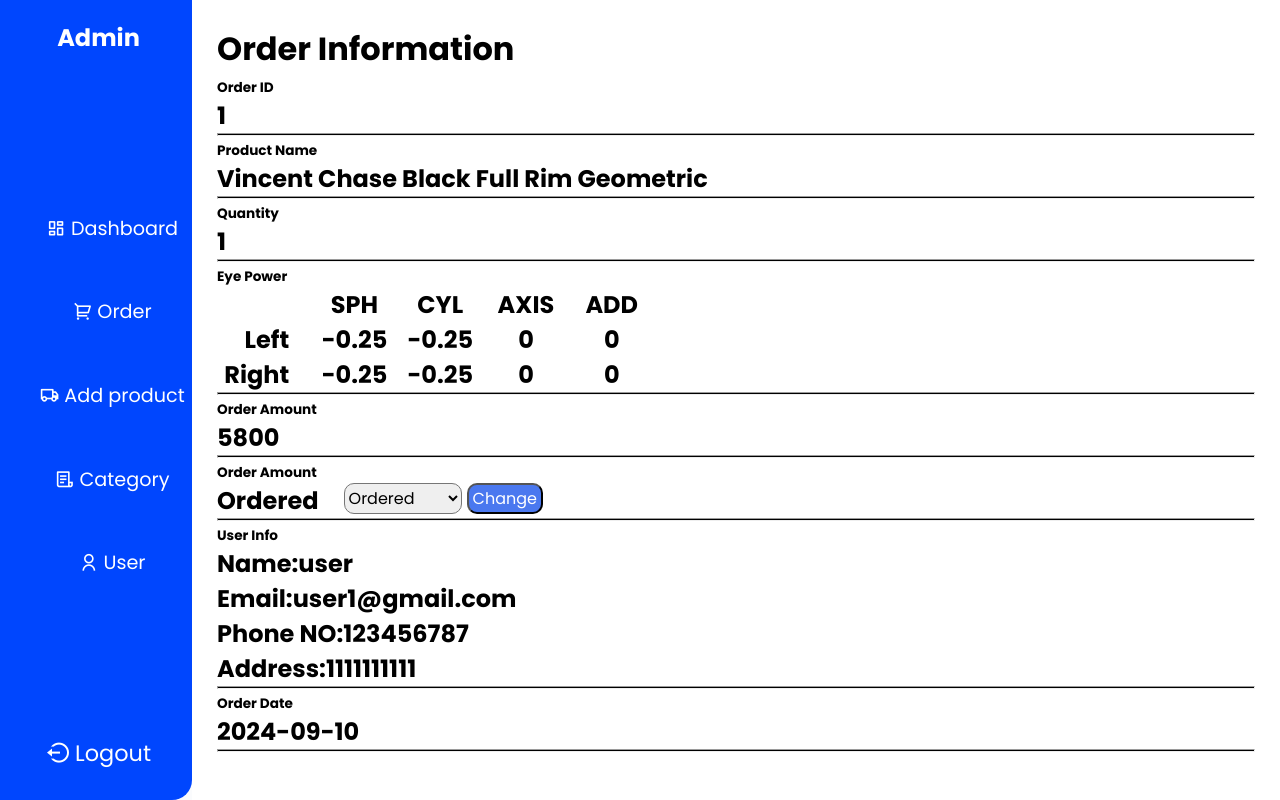
After one commit to Rafik-Lakhani/Alpha-Eye-E-Commerce-, a PHP site: page /admin/vieworder.php?orderid=1 in a window 1280 px wide. The commit adds this page. Run offline with PHP 8.4, Linux system fonts and the light colour scheme; a user stored in the database is signed in; data comes from the database, SQL or seed files in the repository; some libraries are stand-ins or nearby versions.

Commit message:
add vieworder page in admin

```diff
--- /dev/null
+++ b/admin/stylesheet/vieworder.css
@@ -0,0 +1,82 @@
+*{
+    padding: 0;
+    margin: 0;
+    box-sizing: border-box;
+}
+
+html,body{
+    min-height:100%;
+    min-width:100%;
+    display: flex;
+    background-color:#fafbfd;
+    font-family: "Poppins", sans-serif;
+}
+ .main{
+    min-width: 100%;
+    display: flex;
+    justify-content: space-between;
+    background-color: #fafbfd;
+}
+
+.center-sec{
+    width: 85%;
+    color: #000;
+    display: flex;
+    flex-direction: column;
+    align-items: start;
+    background-color: #fff;
+    padding: 25px;
+    gap: 5px;
+}
+
+
+.center-sec>.username{
+    width: 100%;
+}
+
+.username h6{
+    font-size:0.85rem;
+}
+.username .hrline{
+    height:3px;
+    background-color: #000;
+    width: 100%;
+    margin: auto;
+}
+
+.username form{
+    display: flex;
+    gap: 5px;
+}
+
+.username form select{
+    margin-left:20px ;
+    padding: 0px;
+    border-radius: 10px;
+    font-size: 1rem;
+    margin-bottom: 4px;
+}
+
+.username form input{
+    background-color: #4a78ef;
+    color: #fff;
+    border-radius: 10px;
+    font-size: 1rem;
+    padding: 0px 4px;
+    margin-bottom: 4px;
+}
+
+.powerheading{
+    width: 40%;
+    display: flex;
+    justify-content: flex-end;
+    gap: 3.5vw;
+    flex-direction: row;
+}
+
+.powerheading span{
+    width: 3.2vw;
+    display: flex;
+    justify-content: center;
+    align-items: center;
+}
--- /dev/null
+++ b/admin/vieworder.php
@@ -0,0 +1,144 @@
+<!DOCTYPE html>
+<html lang="en">
+<head>
+    <meta charset="UTF-8">
+    <meta name="viewport" content="width=device-width, initial-scale=1.0">
+    <link rel="stylesheet" href="stylesheet/vieworder.css">
+    <title>User Detail | Admin</title>
+</head>
+<body>
+    <div class="main">
+        <?php
+            include("component/adminnav.php");
+            include("../config/fontfamily.php");
+            include("../config/dbconnect.php");
+            include("component/authenticate.php");
+            $orderid=$_GET["orderid"];
+        ?>
+
+        <div class="center-sec">
+            <div class="heading">
+                <h1>Order Information</h1>
+            </div>
+            <?php
+                // get user data by id from database
+                $select = "SELECT * FROM `order` WHERE orderid=$orderid";
+                $result = mysqli_query($con, $select);
+                $orderdata = mysqli_fetch_assoc($result);
+
+                // fetch product in database
+                $selectproduct="select * from product WHERE productid=$orderdata[productid]";
+                $productresult=mysqli_query($con,$selectproduct);
+                $productdata=mysqli_fetch_assoc($productresult);
+
+                // fetch user data in database
+                $selectuser="select * from userdata where id=$orderdata[userid]";
+                $userresult=mysqli_query($con,$selectuser);
+                $userdata=mysqli_fetch_assoc($userresult);
+
+                // fetch useraddress data in database
+                $selectaddress="select * from useraddres WHERE userid=$orderdata[userid]";
+                $addressresult=mysqli_query($con,$selectaddress);
+                $addressdata=mysqli_fetch_assoc($addressresult);
+
+                $userpower="select * from userprescription where orderid=$orderid";
+                $powerresult=mysqli_query($con,$userpower);
+
+            ?>
+            <div class="username">
+                <h6>Order ID</h6>
+                <h2><?php echo $orderdata['orderid']; ?></h2>
+                <hr class="hrline">
+            </div>
+            <div class="username">
+                <h6>Product Name</h6>
+                <h2><?php echo $productdata['name']; ?></h2>
+                <hr class="hrline">
+            </div>
+            <div class="username">
+                <h6>Quantity</h6>
+                <h2><?php echo $orderdata['quantity']; ?></h2>
+                <hr class="hrline">
+            </div>
+            <?php
+                if(mysqli_num_rows($powerresult)>0){
+                    $powerdata=mysqli_fetch_assoc($powerresult);
+                    ?>
+                    <div class="username">
+                        <h6>Eye Power</h6>
+                        <h2 class="powerheading">
+                            <span>SPH</span>
+                            <span>CYL</span>
+                            <span>AXIS</span>
+                            <span>ADD</span>
+                        </h2>
+                        <h2 class="powerheading">
+                            <?php
+                            echo "Left";
+                            echo "<span>$powerdata[leftSPH]</span>";
+                            echo "<span>$powerdata[leftCYL]</span>";
+                            echo "<span>$powerdata[leftAXIS]</span>";
+                            echo "<span>$powerdata[leftADD]</span>";
+                            ?>
+                        </h2>
+                        <h2 class="powerheading">
+                            <?php
+                            echo "Right";
+                            echo "<span>$powerdata[rightSPH]</span>";
+                            echo "<span>$powerdata[rightCYL]</span>";
+                            echo "<span>$powerdata[rightAXIS]</span>";
+                            echo "<span>$powerdata[rightADD]</span>";
+                            ?>
+                        </h2>
+                        <hr class="hrline">
+                    </div>
+                    <?php
+                }
+            ?>
+            <div class="username">
+                <h6>Order Amount</h6>
+                <h2><?php echo $orderdata['amount']; ?></h2>
+                <hr class="hrline">
+            </div>
+            <div class="username">
+                <h6>Order Amount</h6>
+                <form action="orderstatus.php" method="post">
+                        <input type="hidden" name="orderid" value="<?=$orderid ?>">
+                        <h2><?php echo $orderdata['status']; ?></h2>
+                        <select name="orderstatus" id="status">
+                            <option value="ordered">Ordered</option>
+                            <option value="shipping">Shipping</option>
+                            <option value="delivery">Out Delivery</option>
+                            <option value="delivered">Delivered</option>
+                            <option value="cancel">Cancel</option>
+                        </select>
+                        <input type="submit" value="Change" name="status">
+                </form>
+                <hr class="hrline">
+            </div>
+            <div class="username">
+                <h6>User Info</h6>
+                <h2>Name:<?php echo $userdata['username']; ?></h2>
+                <h2>Email:<?php echo $userdata['useremail']; ?></h2>
+                <h2>Phone NO:<?php echo $addressdata['Phonenumber']; ?></h2>
+                <h2>Address:<?php
+                 echo $addressdata['street'] ;
+                 echo $addressdata['city'] ;
+                 echo $addressdata['pincode'] ;
+                 echo $addressdata['state'] ;
+                 echo $addressdata['country'];
+                ?></h2>
+                <hr class="hrline">
+            </div>
+            <div class="username">
+                <h6>Order Date</h6>
+                <?php $date=strtotime($orderdata['placeddate'])?>
+                <h2><?php echo date('Y-m-d',$date);?> </h2>
+                <hr class="hrline">
+            </div>
+        </div>
+
+
+    </div>
+</body>
+</html>
--- a/component/nav.css
+++ b/component/nav.css
@@ -314,7 +314,7 @@
     justify-content: center;
     align-items: center;
     top: 50px;
-    right: -140px;
+    right: -170px;
     gap: 40px;
     background-color: #fff;
     box-shadow: 0 4px 8px 0 rgba(0, 0, 0, 0.2), 0 6px 20px 0 rgba(0, 0, 0, 0.19);
--- a/component/nav.php
+++ b/component/nav.php
@@ -66,7 +66,7 @@
                                 </div>
                     </li>
                     <li><a href="viewproduct.php">Product<span></span></a></li>
-                    <li><a href="contect.php">AboutUs <span></span></a></li>
+                    <li><a href="aboutus.php">AboutUs <span></span></a></li>
                 </ol>
             </div>
             <div class="right-nav">
```
Also changed, not shown: aboutus.php (added, +63 -0 lines), admin/orderadmin.php (+10 -2 lines), admin/orderstatus.php (added, +17 -0 lines), cssStyle/aboutus.css (added, +98 -0 lines), index.php (+5 -3 lines).
